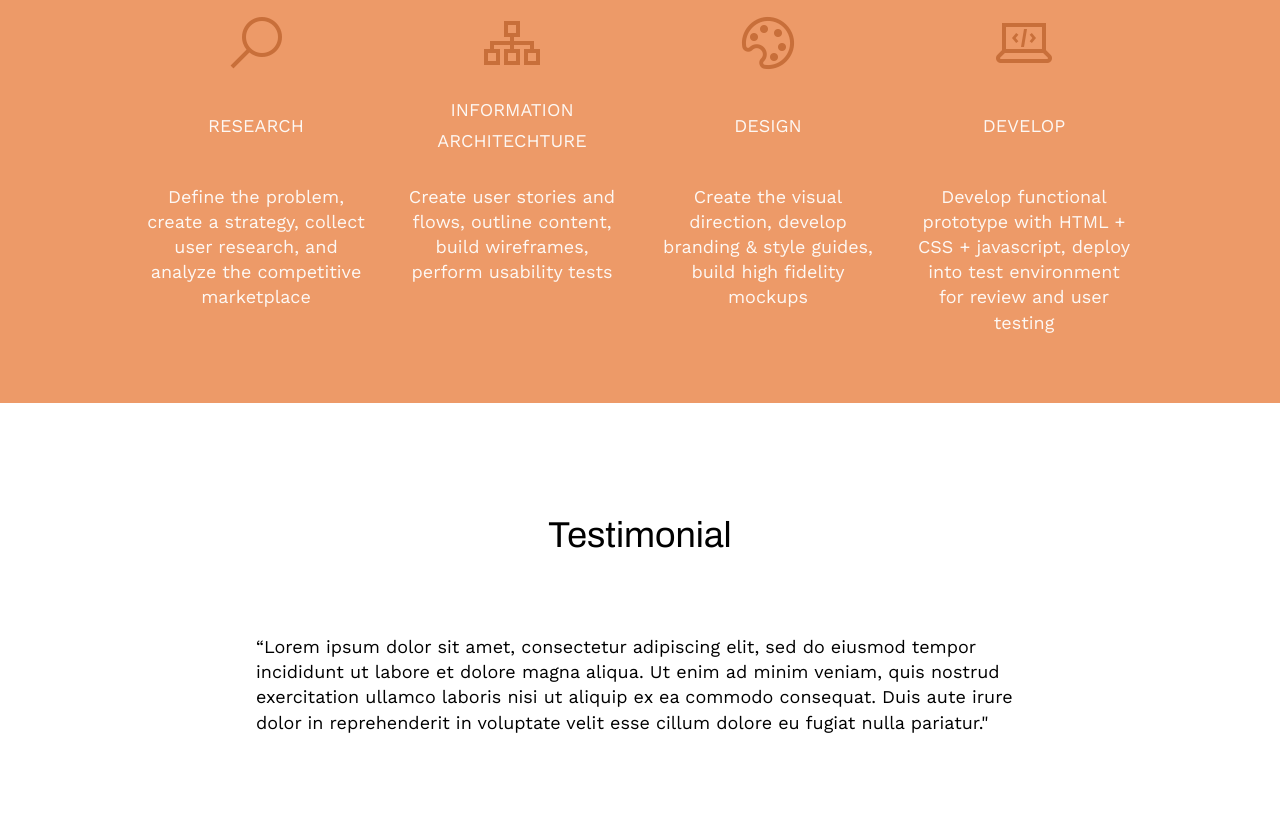
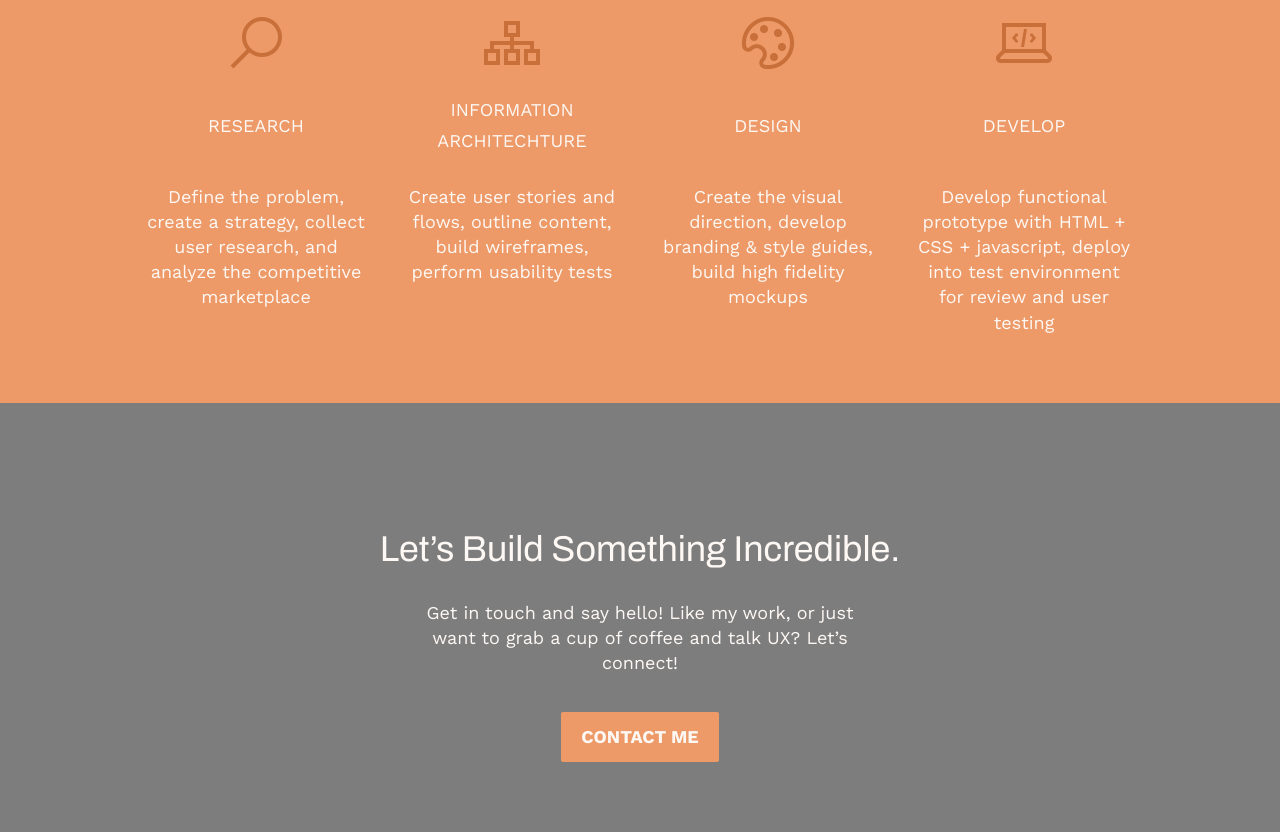
Before and after one commit to kolbecka12/kolbecka12.github.io, a plain HTML site: page index.html in a window 1280 px wide. Shown: the part 1968-2800 px from the top of the page. Drawn offline with nearby package versions, Linux system fonts and the light colour scheme.

Commit message:
removing tesetimonial section bc I dont yet have the quote from mentor

```diff
--- a/index.html
+++ b/index.html
@@ -107,10 +107,10 @@
             </article>
           </div>
       </section>
-      <section class="content-box-narrow content-box-narrow-desktop testimonial">
+      <!-- <section class="content-box-narrow content-box-narrow-desktop testimonial">
         <h2>Testimonial</h2>
         <p>“Lorem ipsum dolor sit amet, consectetur adipiscing elit, sed do eiusmod tempor incididunt ut labore et dolore magna aliqua. Ut enim ad minim veniam, quis nostrud exercitation ullamco laboris nisi ut aliquip ex ea commodo consequat. Duis aute irure dolor in reprehenderit in voluptate velit esse cillum dolore eu fugiat nulla pariatur."</p>
-      </section>
+      </section> -->
 
    <!-- Footer Section -->
        <footer>
```
